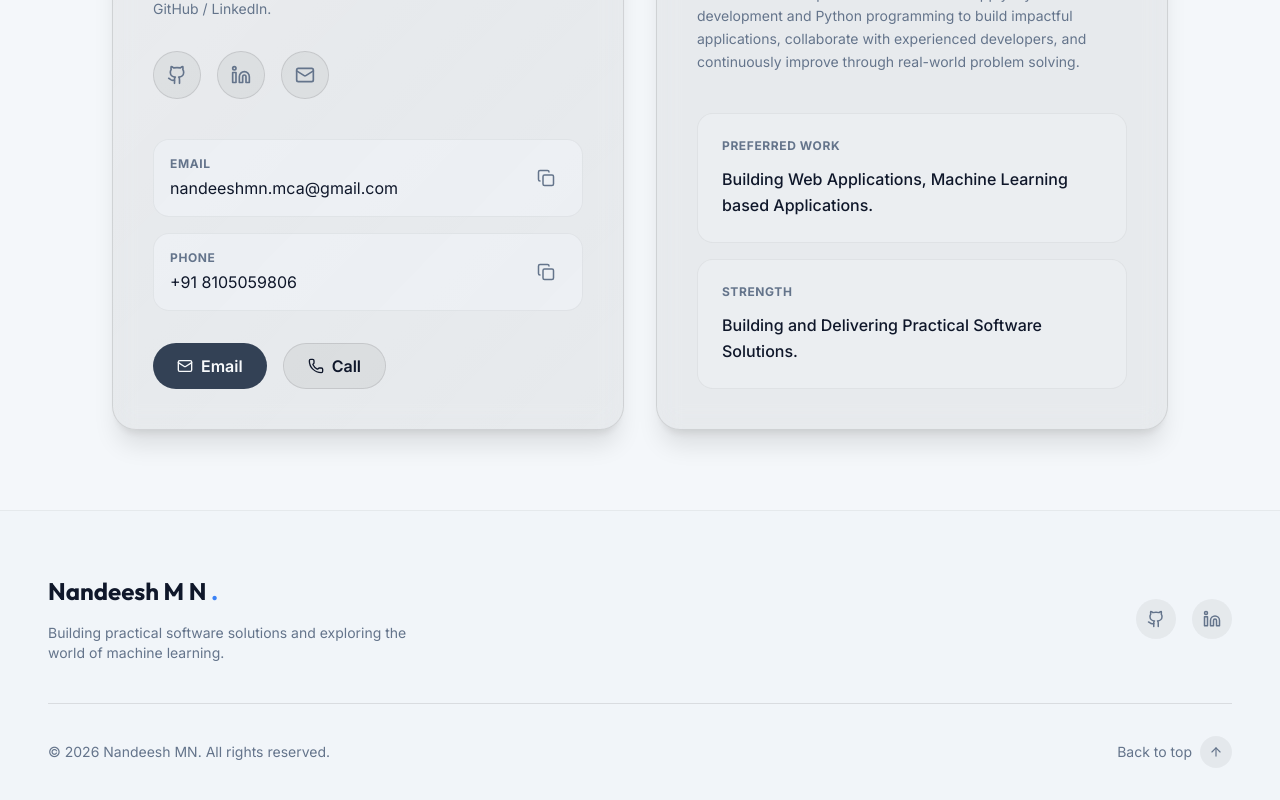
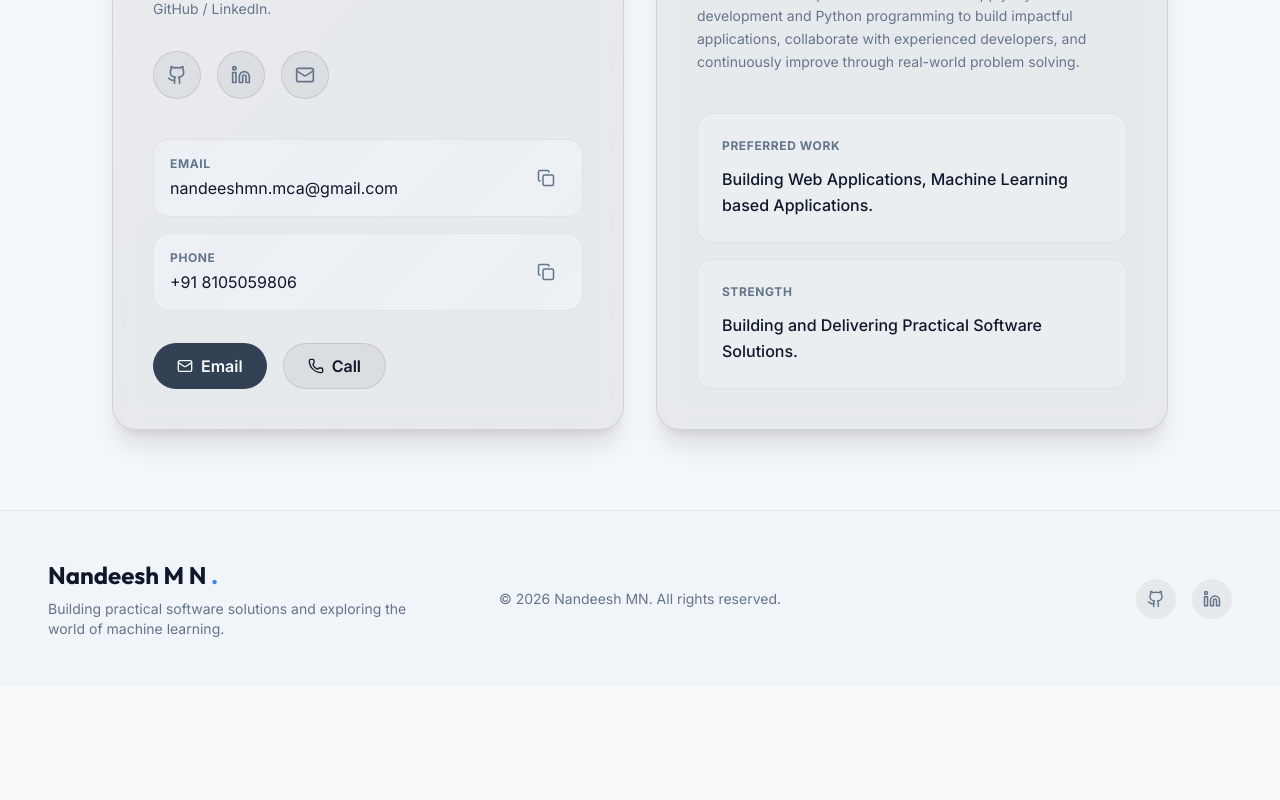
Before and after one commit to NandeeshMN/Nandeesh_Portfolio, a React (Vite) app: page / in a window 1280 px wide. Shown: the part 9849-10649 px from the top of the page. After the commit the page ends 10536 px from the top, so only its background shows below. Built offline with nearby package versions, Linux system fonts and the light colour scheme.

Commit message:
Update footer layout to 3-column layout and remove back to top

```diff
--- a/src/components/Footer.jsx
+++ b/src/components/Footer.jsx
@@ -1,5 +1,5 @@
 import React from 'react';
-import { Github, Linkedin, ArrowUp } from 'lucide-react';
+import { Github, Linkedin } from 'lucide-react';
 import { Link } from 'react-scroll';
 import { portfolioData } from '../data/portfolioData';
 
@@ -8,29 +8,39 @@ const Footer = () => {
   const currentYear = new Date().getFullYear();
 
   return (
-    <footer className="bg-darker pt-16 pb-8 border-t border-black/5 dark:border-white/5 relative">
+    <footer className="bg-darker py-10 md:py-12 border-t border-black/5 dark:border-white/5 relative">
       <div className="container mx-auto px-6 md:px-12">
-        <div className="flex flex-col md:flex-row justify-between items-center mb-10">
-          <div className="mb-6 md:mb-0 text-center md:text-left">
+        <div className="grid grid-cols-1 md:grid-cols-3 items-center gap-6 md:gap-4">
+          {/* Left: Name + Description */}
+          <div className="text-center md:text-left">
             <Link
               to="home"
               smooth={true}
               duration={500}
-              className="text-2xl font-heading font-bold cursor-pointer text-light inline-block mb-4"
+              className="text-2xl font-heading font-bold cursor-pointer text-light inline-block mb-2"
             >
               Nandeesh M N <span className="text-accent">.</span>
             </Link>
-            <p className="text-text-muted text-sm max-w-sm">
+            <p className="text-text-muted text-sm max-w-sm mx-auto md:mx-0">
               Building practical software solutions and exploring the world of machine learning.
             </p>
           </div>
 
-          <div className="flex space-x-4">
+          {/* Center: Copyright */}
+          <div className="text-center text-sm text-text-muted">
+            <p>
+              &copy; {currentYear} {name}. All rights reserved.
+            </p>
+          </div>
+
+          {/* Right: Social Icons */}
+          <div className="flex justify-center md:justify-end space-x-4">
             <a
               href={contact.github}
               target="_blank"
               rel="noopener noreferrer"
               className="w-10 h-10 rounded-full bg-black/5 dark:bg-white/5 flex items-center justify-center text-text-muted hover:text-white hover:bg-black/10 dark:bg-white/10 transition-colors"
+              aria-label="GitHub"
             >
               <Github size={18} />
             </a>
@@ -39,28 +49,11 @@ const Footer = () => {
               target="_blank"
               rel="noopener noreferrer"
               className="w-10 h-10 rounded-full bg-black/5 dark:bg-white/5 flex items-center justify-center text-text-muted hover:text-white hover:bg-black/10 dark:bg-white/10 transition-colors"
+              aria-label="LinkedIn"
             >
               <Linkedin size={18} />
             </a>
           </div>
-        </div>
-
-        <div className="border-t border-black/10 dark:border-white/10 pt-8 flex flex-col md:flex-row justify-between items-center text-sm text-text-muted">
-          <p className="mb-4 md:mb-0">
-            &copy; {currentYear} {name}. All rights reserved.
-          </p>
-
-          <Link
-            to="home"
-            smooth={true}
-            duration={500}
-            className="flex items-center space-x-2 hover:text-accent transition-colors cursor-pointer group"
-          >
-            <span>Back to top</span>
-            <div className="w-8 h-8 rounded-full bg-black/5 dark:bg-white/5 flex items-center justify-center group-hover:bg-accent/20">
-              <ArrowUp size={14} className="group-hover:text-accent" />
-            </div>
-          </Link>
         </div>
       </div>
     </footer>
```
